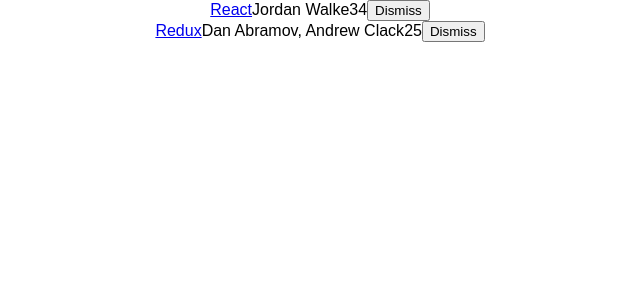
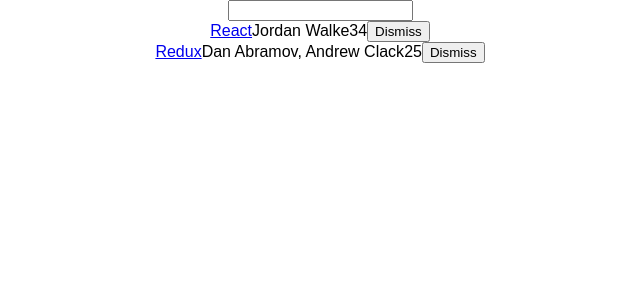
Before and after one commit to stockandawe/the-road-to-learn-react, a React (Create React App) app in the folder hackernews/: page / in a window 1280 px wide. Shown: the top 300 px of the page, without its empty margins (320-960 px from the left). Built offline with nearby package versions, Linux system fonts and the light colour scheme.

Commit message:
Interactions with forms and events. Use of es6 includes in a higher order function

```diff
--- a/hackernews/src/App.js
+++ b/hackernews/src/App.js
@@ -18,15 +18,29 @@
     objectID: 1,
   },
 ];
+
+
+// The following function could be updated to the following ES6 syntax:
+//const isSearched = (searchTerm) => (item) =>
+//!searchTerm || item.title.toLowerCase().includes(searchTerm.toLowerCase());
+function isSearched(searchTerm) {
+  return function(item) {
+    // code to return true or false
+    return !searchTerm || item.title.toLowerCase().includes(searchTerm.toLowerCase());
+  }
+};
+
 class App extends Component {
   constructor(props) {
     super(props);
 
     this.state = {
       list: list,
+      searchTerm: '',
     }
 
     this.onDismiss = this.onDismiss.bind(this);
+    this.onSearchChange = this.onSearchChange.bind(this);
   }
 
   onDismiss(id) {
@@ -35,11 +49,21 @@
     this.setState({ list: updatedLIst });
   }
 
+  onSearchChange(event) {
+    this.setState({ searchTerm: event.target.value });
+  }
+
   render() {
     return (
       <div className="App">
+        <form>
+          <input
+            type="text"
+            onChange={this.onSearchChange}
+          />
+        </form>
         {
-          this.state.list.map(item => {
+          this.state.list.filter(isSearched(this.state.searchTerm)).map(item => {
             return(
               // Note: Don't use an array index which isn't a stable value.
               // React will have a hard time identifying the items if their order changes.
```
